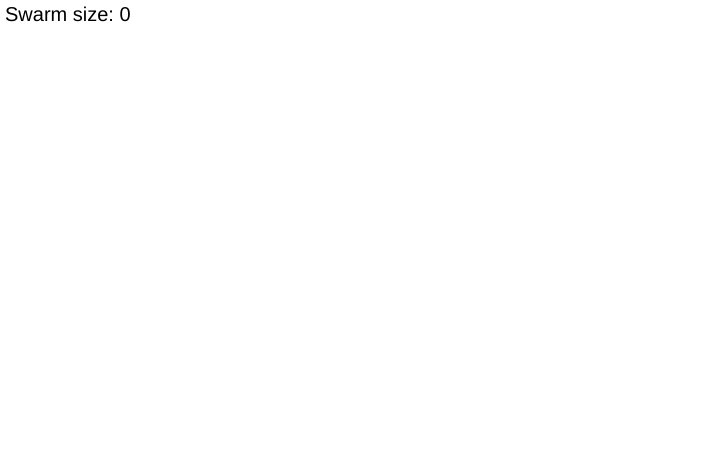
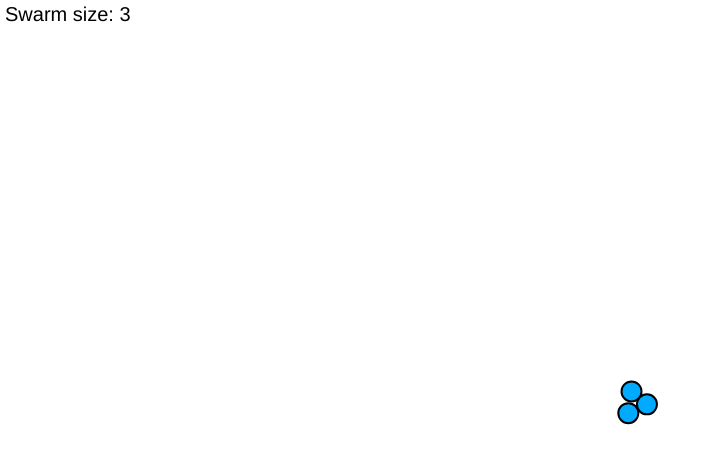
Before and after one commit to Nax/games.nax.io, a plain HTML site: page evo/index.html in a window 1280 px wide. Shown: the whole page, without its empty margins (0-715 px from the left). Drawn offline with Linux system fonts and the light colour scheme.

Commit message:
Particles

```diff
--- a/evo/index.html
+++ b/evo/index.html
@@ -3,6 +3,7 @@
 <head>
   <title>EVO</title>
   <link rel="stylesheet" href="stylesheets/evo.css">
+  <script type="text/javascript" src="js/eve.js"></script>
   <script type="text/javascript" src="js/evo.js"></script>
 </head>
 <body>
--- /dev/null
+++ b/evo/js/eve.js
@@ -0,0 +1,48 @@
+function Eve (x, y) {
+  this.pos = {x: x, y: y};
+  this.mov = {x: 0, y: 0};
+  this.size = 10;
+}
+
+Eve.prototype.update = function () {
+  var t = evo.target;
+  var dx = t.x - this.pos.x;
+  var dy = t.y - this.pos.y;
+  var len = Math.sqrt(dx * dx + dy * dy);
+  var coeff = len > 100.0 ? 1 : len / 100.0;
+
+  this.mov.x *= 0.9;
+  this.mov.y *= 0.9;
+  if (len >= 0.001) {
+    this.mov.x += dx / len * coeff;
+    this.mov.y += dy / len * coeff;
+  }
+  this.pos.x += this.mov.x;
+  this.pos.y += this.mov.y;
+}
+
+Eve.prototype.resolve = function (other) {
+  var dx = this.pos.x - other.pos.x;
+  var dy = this.pos.y - other.pos.y;
+  var len = Math.sqrt(dx * dx + dy * dy);
+
+  if (len < this.size + other.size) {
+    this.pos.x += dx / len;
+    this.pos.y += dy / len;
+    //this.mov.x = 0;
+    //this.mov.y = 0;
+  }
+}
+
+Eve.prototype.draw = function () {
+  var ctx = evo.ctx;
+  var cx = ctx.canvas.width / 2 - evo.camera.x + this.pos.x;
+  var cy = ctx.canvas.height / 2 - evo.camera.y + this.pos.y;
+
+  ctx.beginPath();
+  ctx.arc(cx, cy, this.size, 0, 2 * Math.PI, false);
+  ctx.fillStyle = '#00aaff';
+  ctx.fill();
+  ctx.lineWidth = 2;
+  ctx.stroke();
+}
--- a/evo/js/evo.js
+++ b/evo/js/evo.js
@@ -7,8 +7,15 @@ function Evo () {
   this.ctx = this.canvas.getContext('2d');
   this.swarm = [];
   this.resize();
+  this.camera = {x: 0, y: 0};
+  this.target = {x: 0, y: 0};
+
   window.setInterval(function () { self.tick(); }, 1000.0 / 60.0);
   window.onresize = function () { self.resize(); };
+  document.addEventListener('mousemove', function(e) {
+    self.target.x = -self.canvas.width / 2 - self.camera.x + e.clientX;
+    self.target.y = -self.canvas.height / 2 - self.camera.y + e.clientY;
+  }, false);
 }
 
 Evo.prototype.resize = function () {
@@ -20,16 +27,25 @@ Evo.prototype.resize = function () {
 }
 
 Evo.prototype.update = function() {
-
+  for (var eve of this.swarm)
+    eve.update();
+  for (var a of this.swarm) {
+    for (var b of this.swarm) {
+      if (a != b) {
+        a.resolve(b);
+      }
+    }
+  }
 }
 
 Evo.prototype.render = function () {
   var ctx = this.ctx;
 
   ctx.clearRect(0, 0, this.canvas.width, this.canvas.height);
-  for (var eve in this.swarm) {
+  for (var eve of this.swarm) {
     eve.draw();
   }
+  ctx.fillStyle = 'black';
   ctx.fillText('Swarm size: ' + this.swarm.length, 5, 5);
 }
 
@@ -40,4 +56,7 @@ Evo.prototype.tick = function () {
 
 window.onload = function () {
   evo = new Evo();
+  evo.swarm.push(new Eve(5, 5));
+  evo.swarm.push(new Eve(100, 0));
+  evo.swarm.push(new Eve(100, 100));
 }
```
